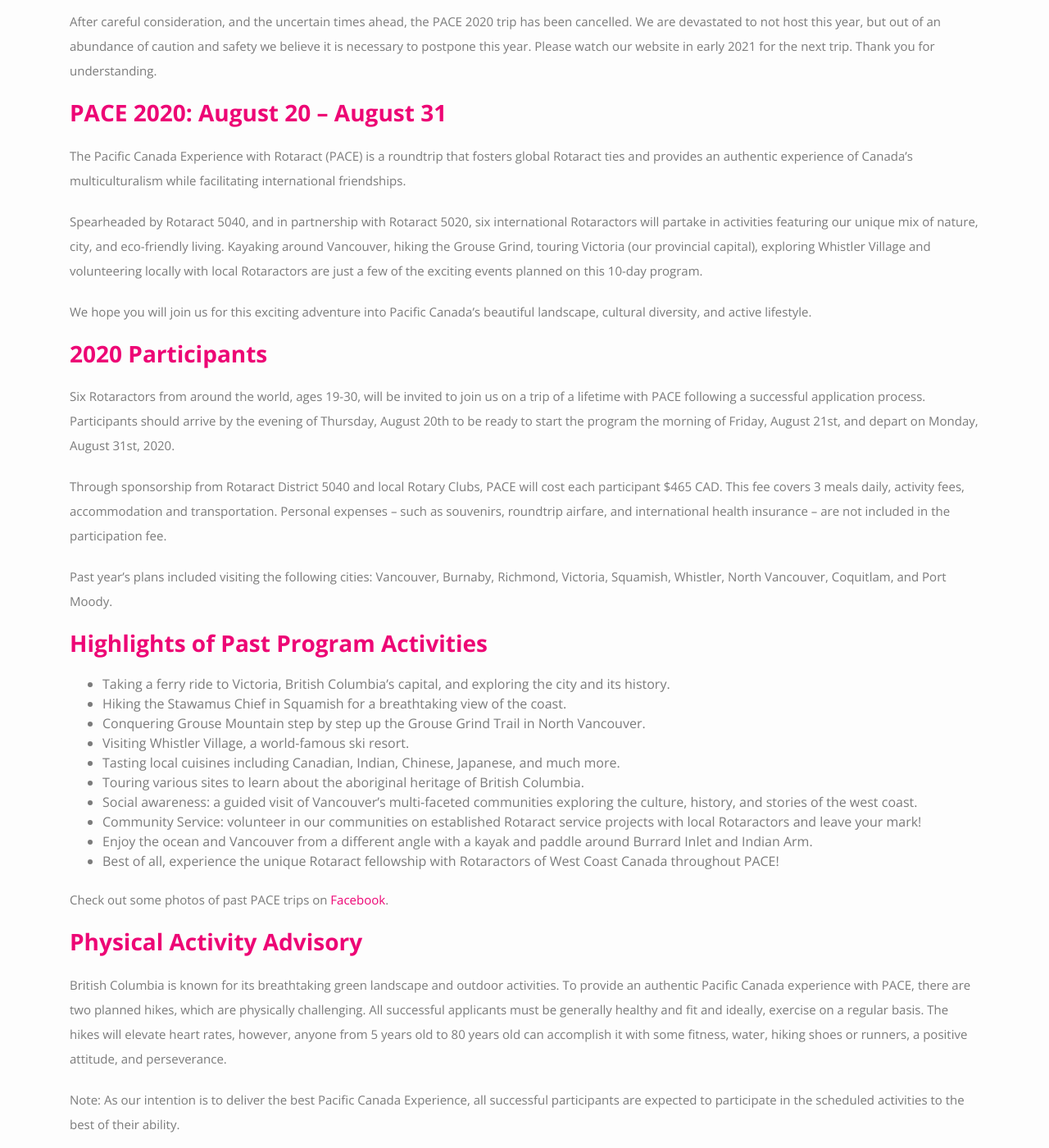
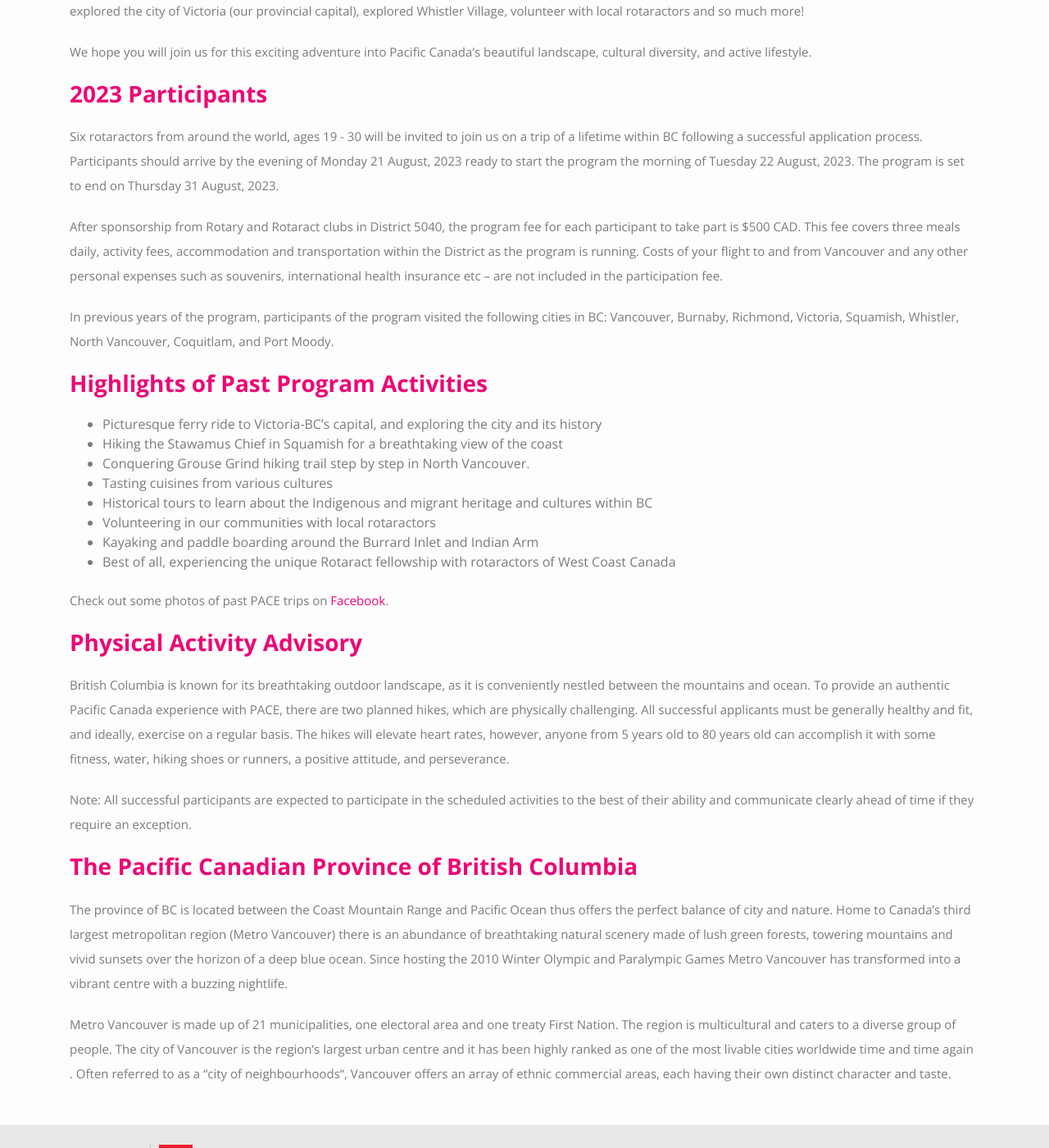
Before and after one commit to rotaract5040/rotaract5040.github.io, a Jekyll site: the page built from _pace/current_year.md, in a window 1280 px wide and 1400 px high, scrolled down 896 px. Shown: the whole window at 82% size. Built offline with Jekyll 4.4.1, drawn with Linux system fonts in a browser that asks for light colours; nearby versions of some CDN libraries; Markdown is read by kramdown in place of the engine named in the settings; some of the changed text lies outside the part shown.

Commit message:
Update current_year.md

```diff
--- a/_pace/current_year.md
+++ b/_pace/current_year.md
@@ -5,54 +5,42 @@
 header_image: /assets/images/EY_2017-08-26_PACE-Trip_N0073.jpg
 header_image_description: Our 2017 PACE group in Victoria
 ---
-### PACE 2021
+### PACE 2023: August 22 – August 31
 
-It certainly is unprecedented times. Due to the nature of the world and uncertainty of travel later this year, the PACE 2021 trip will not be happening this year. We hold onto hope to be able to welcome international Rotaractors in 2022. Stay tuned to our social media at the end of August for a local version of PACE.
-
-
-### PACE 2020: Update
-
-After careful consideration, and the uncertain times ahead, the PACE 2020 trip has been cancelled. We are devastated to not host this year, but out of an abundance of caution and safety we believe it is necessary to postpone this year. Please watch our website in early 2021 for the next trip. Thank you for understanding.
-
-### PACE 2020: August 20 – August 31
-
-The Pacific Canada Experience with Rotaract (PACE) is a roundtrip that fosters global Rotaract ties and provides an authentic experience of Canada’s multiculturalism while facilitating international friendships.
-
-Spearheaded by Rotaract 5040, and in partnership with Rotaract 5020, six international Rotaractors will partake in activities featuring our unique mix of nature, city, and eco-friendly living. Kayaking around Vancouver, hiking the Grouse Grind, touring Victoria (our provincial capital), exploring Whistler Village and volunteering locally with local Rotaractors are just a few of the exciting events planned on this 10-day program.
+The Pacific Canada Experience (PACE) is a round trip experience hosted by Rotaract District 5040 aimed at fostering global ties and intercultural exchange. Six international rotaractors are chosen to take part in an authentic 10-day experience of Western Canada facilitated by rotaractors within the district.
+Participants can expect various activities and outings featuring a unique mix of nature, city, and eco-friendly living. Designed to cover several places of interest within the province of British Columbia (BC), Rotaract Districts 5040 and 5020,  preivious participants have kayaked around Vancouver,  hiked the Grouse Grind, explored the city of Victoria (our provincial capital), explored Whistler Village, volunteer with local rotaractors and so much more!
 
 We hope you will join us for this exciting adventure into Pacific Canada’s beautiful landscape, cultural diversity, and active lifestyle.
 
-### 2020 Participants
+### 2023 Participants
 
-Six Rotaractors from around the world, ages 19-30, will be invited to join us on a trip of a lifetime with PACE following a successful application process. Participants should arrive by the evening of Thursday, August 20th to be ready to start the program the morning of Friday, August 21st, and depart on Monday, August 31st, 2020.
+Six rotaractors from around the world, ages 19 - 30 will be invited to join us on a trip of a lifetime within BC following a successful application process. Participants should arrive by the evening of Monday 21 August, 2023 ready to start the program the morning of Tuesday 22 August, 2023. The program is set to end on Thursday 31 August, 2023.
 
-Through sponsorship from Rotaract District 5040 and local Rotary Clubs, PACE will cost each participant $465 CAD. This fee covers 3 meals daily, activity fees, accommodation and transportation. Personal expenses – such as souvenirs, roundtrip airfare, and international health insurance – are not included in the participation fee.
+After sponsorship from Rotary and Rotaract clubs in District 5040, the program fee for each participant to take part is $500 CAD. This fee covers three meals daily, activity fees, accommodation and transportation within the District as the program is running. Costs of your flight to and from Vancouver and any other personal expenses such as souvenirs, international health insurance etc – are not included in the participation fee.
 
-Past year’s plans included visiting the following cities: Vancouver, Burnaby, Richmond, Victoria, Squamish, Whistler, North Vancouver, Coquitlam, and Port Moody.
+In previous years of the program, participants of the program visited the following cities in BC: Vancouver, Burnaby, Richmond, Victoria, Squamish, Whistler, North Vancouver, Coquitlam, and Port Moody.
 
 ### Highlights of Past Program Activities
 
-* Taking a ferry ride to Victoria, British Columbia’s capital, and exploring the city and its history.
-* Hiking the Stawamus Chief in Squamish for a breathtaking view of the coast.
-* Conquering Grouse Mountain step by step up the Grouse Grind Trail in North Vancouver.
-* Visiting Whistler Village, a world-famous ski resort.
-* Tasting local cuisines including Canadian, Indian, Chinese, Japanese, and much more.
-* Touring various sites to learn about the aboriginal heritage of British Columbia.
-* Social awareness: a guided visit of Vancouver’s multi-faceted communities exploring the culture, history, and stories of the west coast.
-* Community Service: volunteer in our communities on established Rotaract service projects with local Rotaractors and leave your mark!
-* Enjoy the ocean and Vancouver from a different angle with a kayak and paddle around Burrard Inlet and Indian Arm.
-* Best of all, experience the unique Rotaract fellowship with Rotaractors of West Coast Canada throughout PACE!
+* Picturesque ferry ride to Victoria-BC’s capital, and exploring the city and its history
+* Hiking the Stawamus Chief in Squamish for a breathtaking view of the coast
+* Conquering Grouse Grind hiking trail step by step in North Vancouver.
+* Tasting cuisines from various cultures
+* Historical tours to learn about the Indigenous and migrant heritage  and cultures within BC
+* Volunteering in our communities with local rotaractors
+* Kayaking and paddle boarding around the Burrard Inlet and Indian Arm
+* Best of all, experiencing the unique Rotaract fellowship with rotaractors of West Coast Canada
 
 Check out some photos of past PACE trips on [Facebook](https://www.facebook.com/pg/PACERotaract/photos).
 
 ### Physical Activity Advisory
 
-British Columbia is known for its breathtaking green landscape and outdoor activities. To provide an authentic Pacific Canada experience with PACE, there are two planned hikes, which are physically challenging. All successful applicants must be generally healthy and fit and ideally, exercise on a regular basis. The hikes will elevate heart rates, however, anyone from 5 years old to 80 years old can accomplish it with some fitness, water, hiking shoes or runners, a positive attitude, and perseverance.
+British Columbia is known for its breathtaking outdoor landscape, as it is conveniently nestled between the mountains and ocean. To provide an authentic Pacific Canada experience with PACE, there are two planned hikes, which are physically challenging. All successful applicants must be generally healthy and fit, and ideally, exercise on a regular basis. The hikes will elevate heart rates, however, anyone from 5 years old to 80 years old can accomplish it with some fitness, water, hiking shoes or runners, a positive attitude, and perseverance.
 
-Note: As our intention is to deliver the best Pacific Canada Experience, all successful participants are expected to participate in the scheduled activities to the best of their ability.
+Note: All successful participants are expected to participate in the scheduled activities to the best of their ability and communicate clearly ahead of time if they require an exception.
 
 ### The Pacific Canadian Province of British Columbia
 
-The Pacific Canada region is located by the Coast Mountain Range and Pacific Ocean and offers the perfect balance of city and nature. This metropolitan area is the third largest in the world but is also home to the breathtaking natural scenery of lush green forests, towering mountains and vivid sunsets over the horizon of a deep blue ocean. The Vancouver 2010 Winter Olympic and Paralympic Games have further transformed the area into a vibrant centre with a buzzing nightlife.
+The province of BC is located between the Coast Mountain Range and Pacific Ocean thus offers the perfect balance of city and nature. Home to Canada’s third largest metropolitan region (Metro Vancouver) there is an abundance of breathtaking natural scenery made of lush green forests, towering mountains and vivid sunsets over the horizon of a deep blue ocean. Since hosting the 2010 Winter Olympic and Paralympic Games Metro Vancouver has transformed into a vibrant centre with a buzzing nightlife.
 
-Vancouver has been ranked among one of the most livable cities worldwide for more than a decade. Its ability to maintain this ranking can be attributed to its leadership in green initiatives, eco-friendliness, and sustainability. This multicultural city also caters to a diverse group of people. Often referred to as a “city of neighbourhoods“, Vancouver offers an array of ethnic commercial areas, each having their own distinct character and taste. If you enjoy the outdoors and cultural neighbourhoods, the Pacific Canada region is your gateway to adventure. Come join us for the experience of a lifetime!
+Metro Vancouver is made up of 21 municipalities, one electoral area and one treaty First Nation. The region is multicultural and caters to a diverse group of people. The city of Vancouver is the region’s largest urban centre and it has been highly ranked as one of the most livable cities worldwide time and time again . Often referred to as a “city of neighbourhoods“, Vancouver offers an array of ethnic commercial areas, each having their own distinct character and taste.
```
